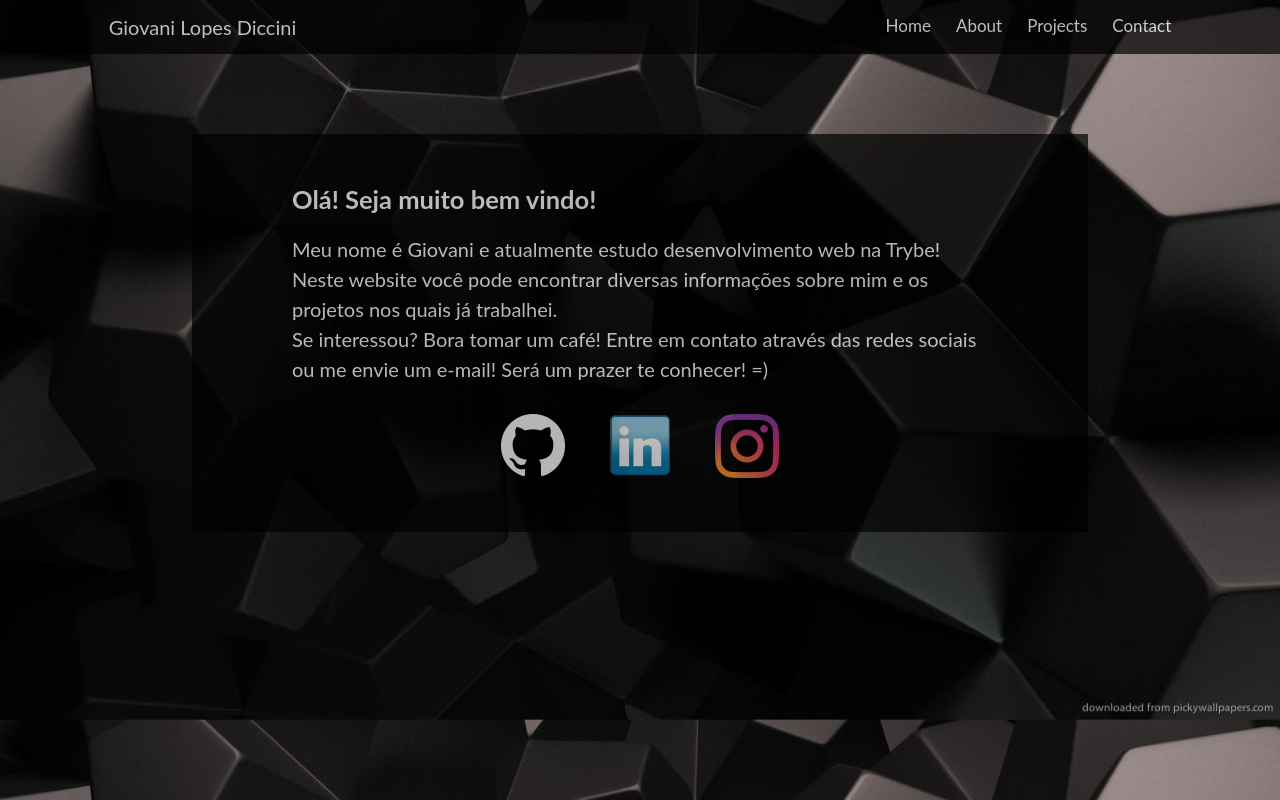
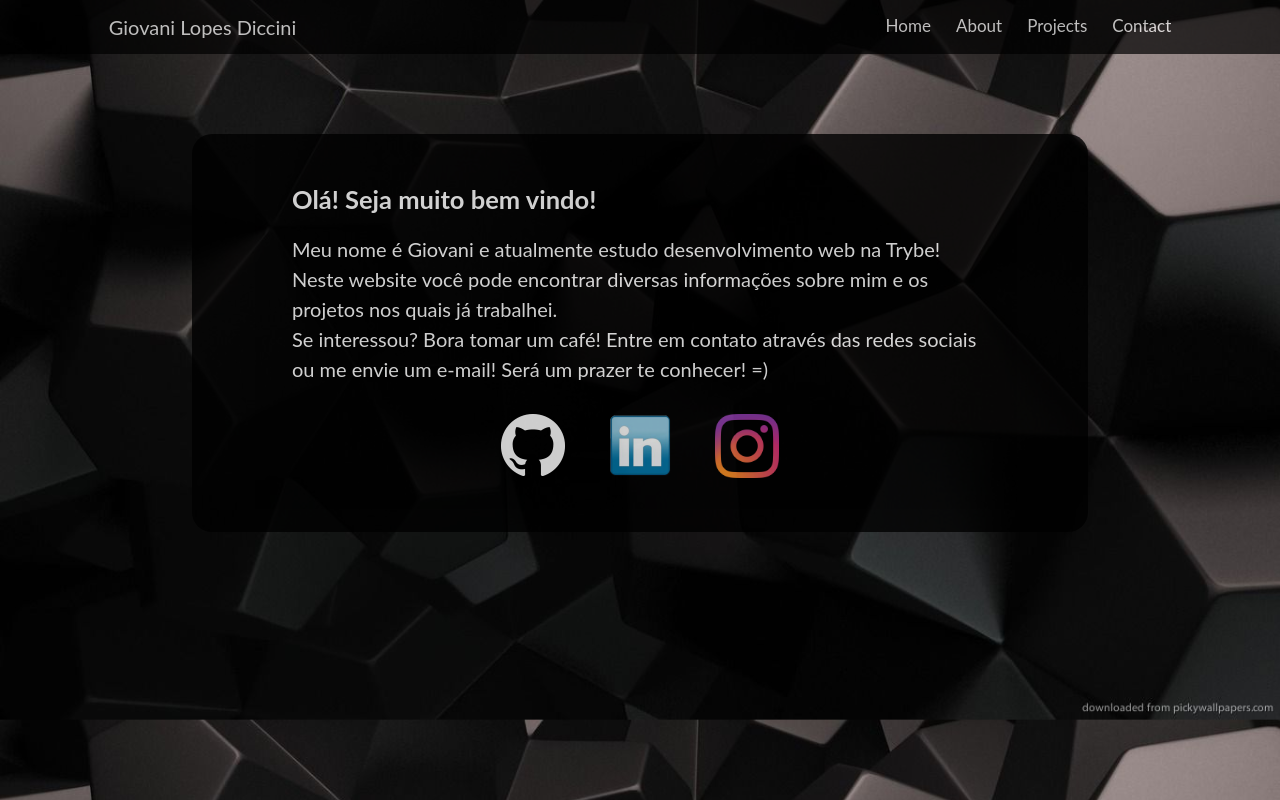
Before and after one commit to gdiccini/gdiccini.github.io, a plain HTML site: page index.html in a window 1280 px wide. Drawn offline with Linux system fonts and the light colour scheme.

Commit message:
index.html fixed

```diff
--- a/style.css
+++ b/style.css
@@ -53,7 +53,8 @@ section {
   margin-right: auto;
   margin-left: auto;
   background-color: black;
-  opacity: 0.7;
+  opacity: 0.8;
+  border-radius: 20px;
 }
 
 section div h1{
```
Also changed, not shown: index.html (renamed from index1.html).
